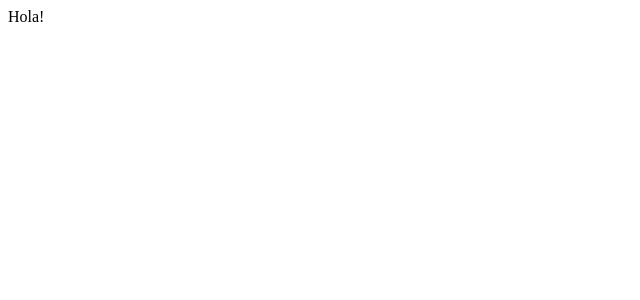
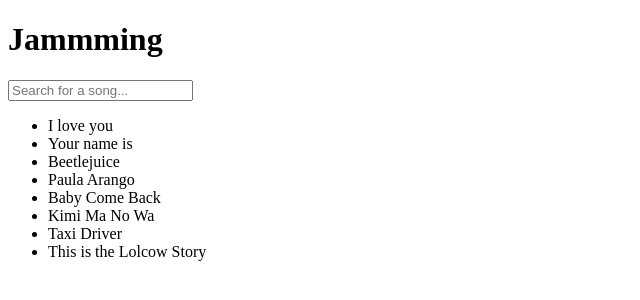
Before and after one commit to AndresAlzateHoyos/Jammming, a React (Vite) app: page / in a window 1280 px wide. Shown: the top 300 px of the page, without its empty margins (0-640 px from the left). Built offline with nearby package versions, Linux system fonts and the light colour scheme.

Commit message:
add the SearchBar and SearchResults componentes and and have them filter

```diff
--- a/src/App.jsx
+++ b/src/App.jsx
@@ -1,7 +1,26 @@
 import React, { useState, useEffect } from 'react';
+import SearchBar from './SearchBar';
+import SearchResults from './SearchResults';
+
 
 function App () {
-  return <div>Hola!</div>
+  const songs = ['I love you', 'Your name is', 'Beetlejuice', 'Paula Arango', 'Baby Come Back', 'Kimi Ma No Wa', 'Taxi Driver', 'This is the Lolcow Story'];
+  const [filteredResults, setFilteredResults] = useState(songs);
+
+  const handleSearch = query => {
+    const filtered = songs.filter(song =>
+      song.toLowerCase().includes(query.toLowerCase())
+    );
+    setFilteredResults(filtered);
+  }
+
+  return (
+    <div>
+      <h1>Jammming</h1>
+      <SearchBar onSearch={handleSearch} />
+      <SearchResults results={filteredResults} />
+    </div>
+  )
 }
 
 export default App;
--- /dev/null
+++ b/src/SearchBar.jsx
@@ -0,0 +1,23 @@
+import React, { useState } from 'react';
+
+function SearchBar ({onSearch}) {
+    const [query, setQuery] = useState('');
+
+    const handleChange = (event) => {
+        setQuery(event.target.value);
+        onSearch(event.target.value);
+    }
+
+    return (
+        <form>
+            <input
+            type='text'
+            value={query}
+            onChange={handleChange}
+            placeholder='Search for a song...'
+            ></input>
+        </form>
+    )
+};
+
+export default SearchBar
--- /dev/null
+++ b/src/SearchResults.jsx
@@ -0,0 +1,13 @@
+import React, { useState } from 'react';
+
+function SearchResults({results}) {
+    return (
+        <ul >
+        {results.map((el, index) => (
+            <li key={index}>{el}</li>
+        ))}
+        </ul>
+    )
+    };
+
+    export default SearchResults;
--- a/src/main.jsx
+++ b/src/main.jsx
@@ -2,5 +2,5 @@ import { createRoot } from 'react-dom/client'
 import App from './App.jsx'
 
 createRoot(document.getElementById('root')).render(
-  <App />,
+  <App />
 )
```
Also changed, not shown: src/Tracklist.jsx (added, +18 -0 lines), src/Playlist.jsx (added), src/Track.jsx (added).
